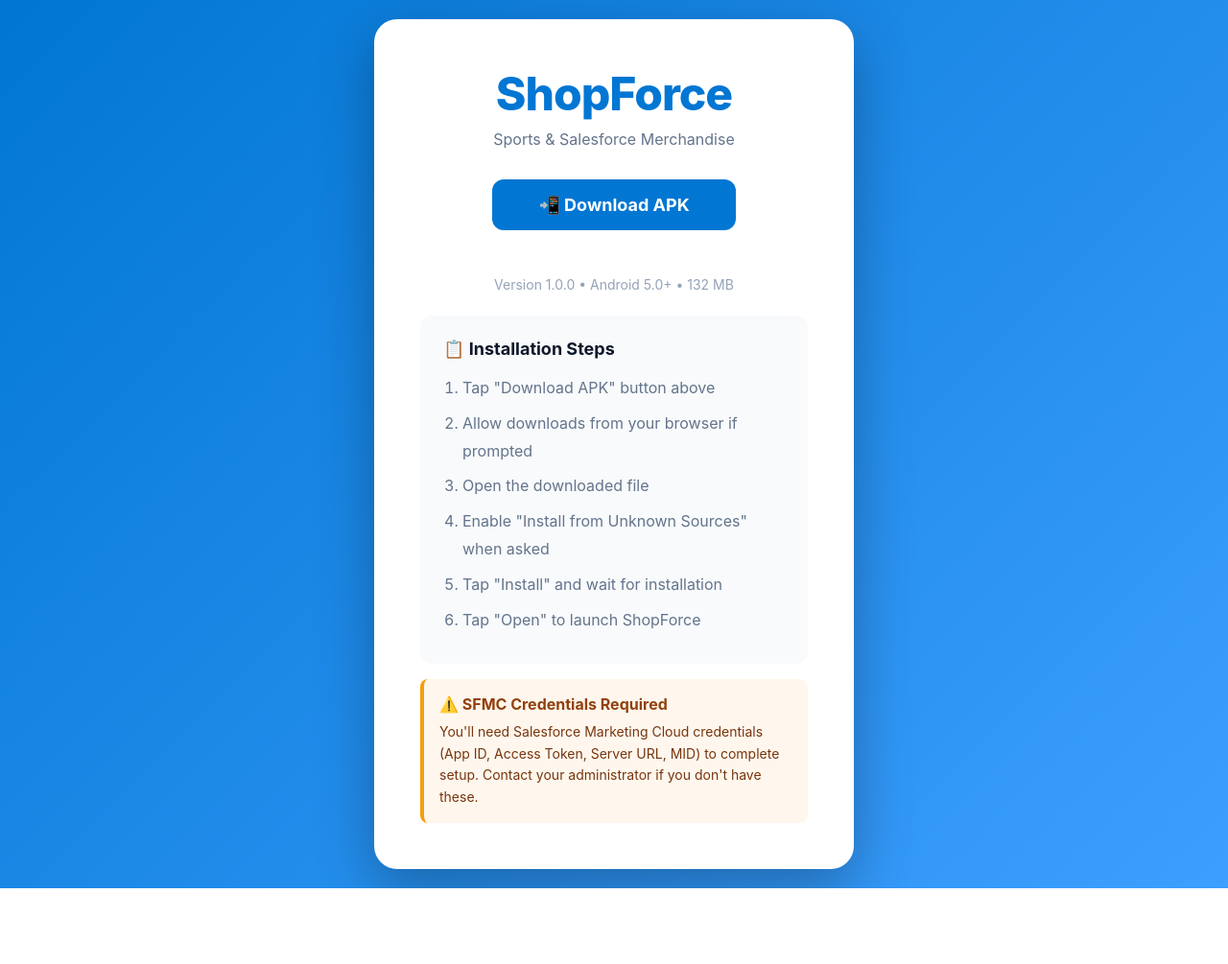
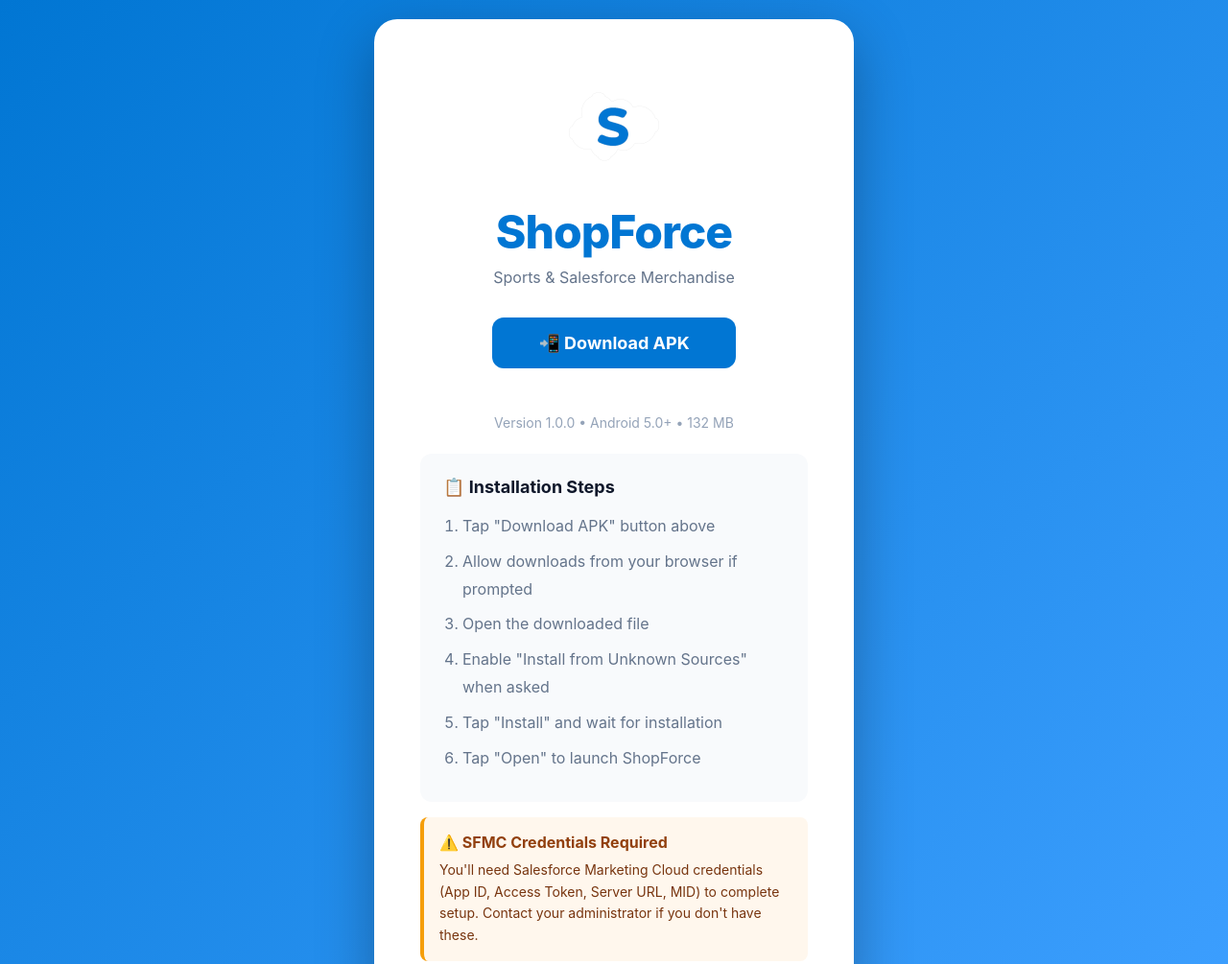
Before and after one commit to knghtrdr/shopforce-apk, a website: page public/index.html in a window 1280 px wide. Shown: the top 1005 px of the page at 96% size. Before the commit the page ends 926 px from the top, so only its background shows below. Drawn offline with Linux system fonts and the light colour scheme.

Commit message:
Add the updated ShopForce cloud logo and a QR code for download.

```diff
--- a/public/index.html
+++ b/public/index.html
@@ -23,6 +23,12 @@
             width: 100%;
             text-align: center;
             box-shadow: 0 20px 60px rgba(0,0,0,0.3);
+        }
+        .logo-mark {
+            width: 128px;
+            height: 128px;
+            margin: 0 auto 16px;
+            display: block;
         }
         .logo {
             font-size: 48px;
@@ -102,6 +108,7 @@
 </head>
 <body>
     <div class="container">
+        <img class="logo-mark" src="shopforce-logo.png" alt="ShopForce cloud mark" />
         <div class="logo">ShopForce</div>
         <div class="tagline">Sports & Salesforce Merchandise</div>
 
```
Also changed, not shown: public/shopforce-apk-qr.png (added), public/shopforce-logo-on-navy.png (added), public/shopforce-logo-qr.png (added), public/shopforce-logo.png (added).
